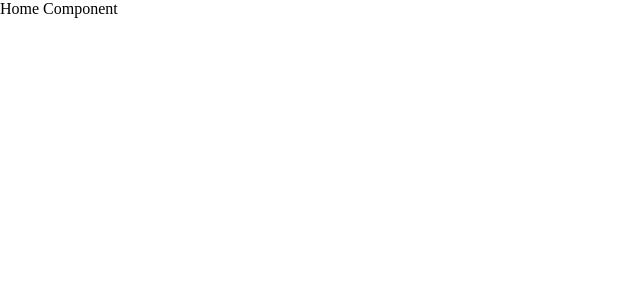
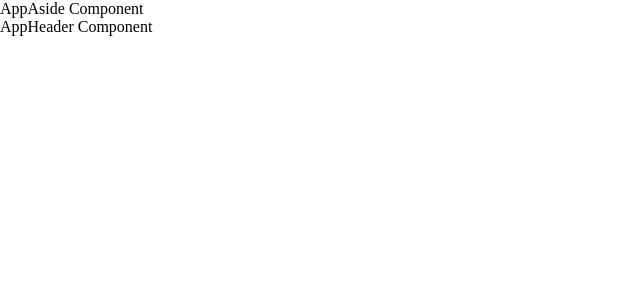
Before and after one commit to lihailiang951/topline-admin2, a Vue app: page /#/ in a window 1280 px wide. Shown: the top 300 px of the page, without its empty margins (0-640 px from the left). Built offline with nearby package versions, Linux system fonts and the light colour scheme; a small style sheet from the web is missing.

Commit message:
Layout布局组件-创建并配置layout路由组件

```diff
--- a/src/router/index.js
+++ b/src/router/index.js
@@ -5,13 +5,18 @@ Vue.use(Router)
 
 export default new Router({
   routes: [
+    // {
+    //   name: 'home',
+    //   path: '/',
+    //   // 无论你当前模块在哪里，@都可以直接定位到 src
+    //   // 加载一个目录可以默认加载他的 index.js index.vue index.json...
+    //   // component: () => import('@/views/home/index.vue')
+    //   component: () => import('@/views/home')
+    // },
     {
-      name: 'home',
+      name: 'layout',
       path: '/',
-      // 无论你当前模块在哪里，@都可以直接定位到 src
-      // 加载一个目录可以默认加载他的 index.js index.vue index.json...
-      // component: () => import('@/views/home/index.vue')
-      component: () => import('@/views/home')
+      component: () => import('@/views/layout')
     },
     {
       name: 'login',
--- /dev/null
+++ b/src/views/layout/components/AppAside.vue
@@ -0,0 +1,17 @@
+<template>
+  <div>
+    <p>AppAside Component</p>
+  </div>
+</template>
+
+<script>
+export default {
+  name: 'AppAside',
+  data () {
+    return {}
+  }
+}
+</script>
+<style lang="less" secoped>
+
+</style>
--- /dev/null
+++ b/src/views/layout/components/AppHeader.vue
@@ -0,0 +1,17 @@
+<template>
+  <div>
+    <p>AppHeader Component</p>
+  </div>
+</template>
+
+<script>
+export default {
+  name: 'AppHeader',
+  data () {
+    return {}
+  }
+}
+</script>
+<style lang="less" secoped>
+
+</style>
--- /dev/null
+++ b/src/views/layout/index.vue
@@ -0,0 +1,25 @@
+<template>
+  <div class="layout-wrap">
+    <AppAside/>
+    <AppHeader/>
+    <!-- HOME、内容管理、粉丝管理。。。。都显示到这里 -->
+  </div>
+</template>
+
+<script>
+import AppAside from './components/AppAside'
+import AppHeader from './components/AppHeader'
+export default {
+  name: 'AppLayout',
+  components: {
+    AppAside,
+    AppHeader
+  },
+  data () {
+    return {}
+  }
+}
+</script>
+<style lang="less" secoped>
+
+</style>
```
